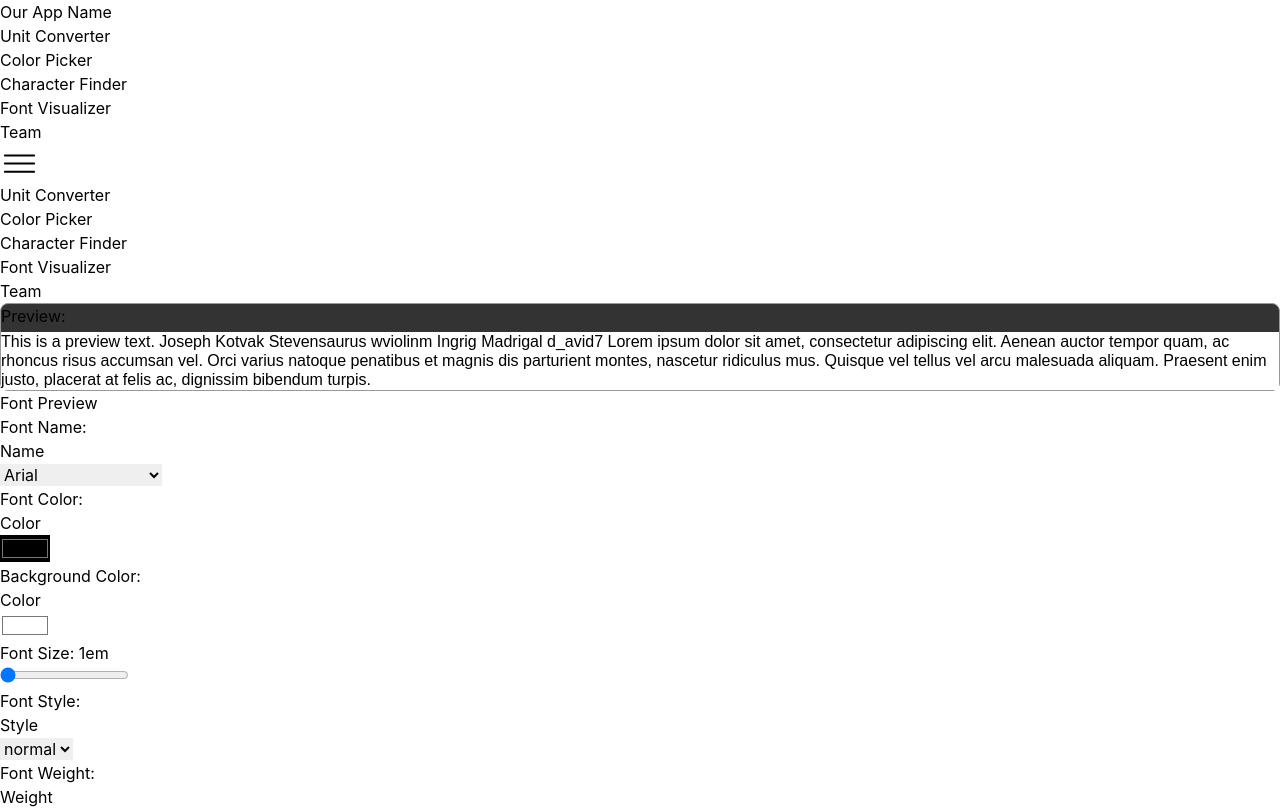
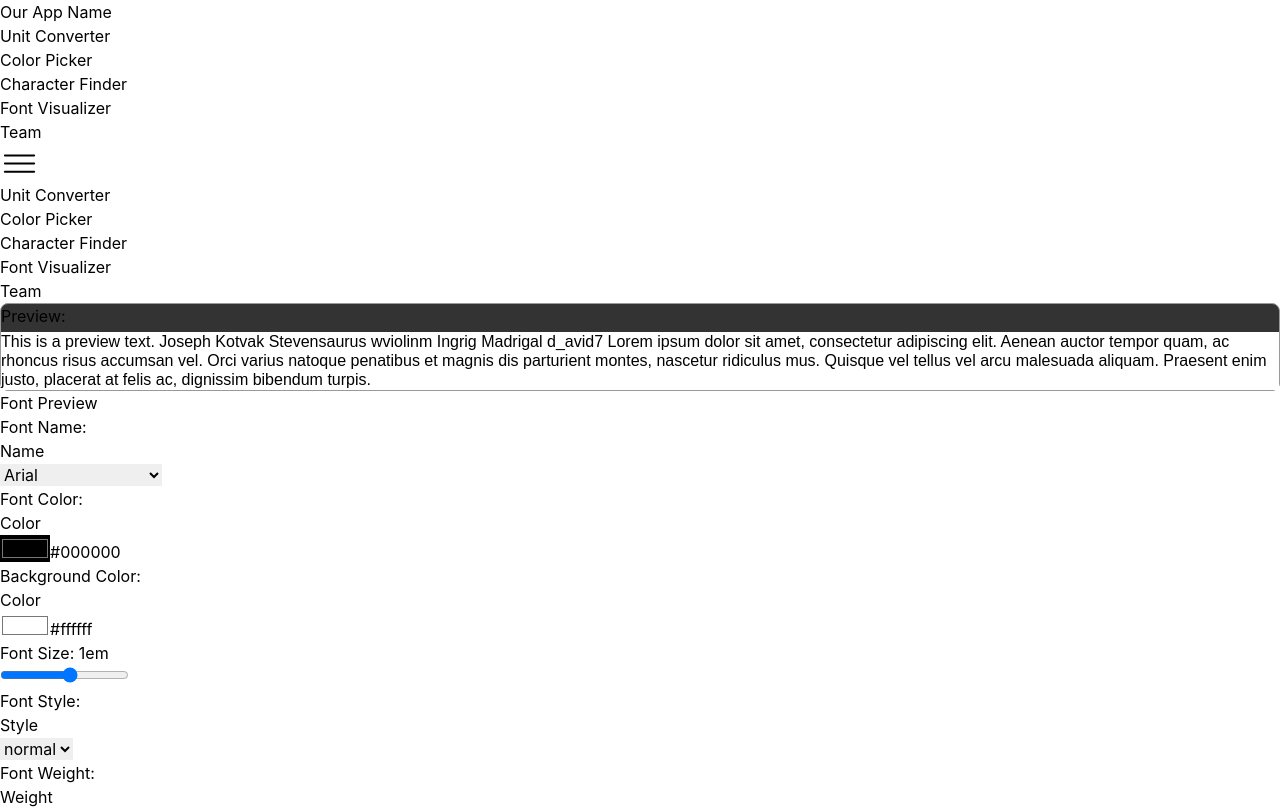
Before and after one commit to chingu-voyages/devex.tools, a React (Vite) app in the folder fetools-app/: page /font-visualizer in a window 1280 px wide. Shown: the top 808 px of the page. Built offline with nearby package versions, Linux system fonts and the light colour scheme.

Commit message:
update "Select Field"

```diff
--- a/fetools-app/src/components/FontVisualizer/FontPreview.jsx
+++ b/fetools-app/src/components/FontVisualizer/FontPreview.jsx
@@ -43,7 +43,7 @@ const FontPreview = ({
                 <select
                   value={font.name}
                   onChange={(e) => handleFontChange("name", e.target.value)}
-                  className="mt-1 p-2 border rounded flex-grow"
+                  className="mt-1 p-1  flex-grow"
                 >
                   {fontFamilies.map((family) => (
                     <option key={family} value={family}>
@@ -56,7 +56,7 @@ const FontPreview = ({
           </div>
 
           <div className="items-stretch self-stretch flex gap-4 max-md:flex-wrap">
-            <span className="items-stretch flex grow basis-[0%] flex-col px-5">
+            <span className="items-stretch flex-grow flex flex-col px-5">
               <div className="text-neutral-400 text-base font-bold">
                 Font Color:
               </div>
@@ -66,17 +66,18 @@ const FontPreview = ({
                   type="color"
                   value={font.color}
                   onChange={handleColorChange}
-                  className="mt-1 p-2 border rounded"
+                  className="mt-1 p-1"
                   id="fontColor"
                   name="fontColor"
                   style={{
                     backgroundColor: font.color,
                   }}
                 />
+                <span className="ml-2">{font.color}</span>
               </span>
             </span>
 
-            <span className="items-stretch flex grow basis-[0%] flex-col px-5">
+            <span className="items-stretch flex-grow flex flex-col px-5">
               <div className="text-neutral-400 text-base font-bold">
                 Background Color:
               </div>
@@ -86,13 +87,14 @@ const FontPreview = ({
                   type="color"
                   value={backgroundColor}
                   onChange={handleBackgroundColorChange}
-                  className="mt-1 p-2 border rounded"
+                  className="mt-1 p-1"
                   id="backgroundColor"
                   name="backgroundColor"
                   style={{
                     backgroundColor: backgroundColor,
                   }}
                 />
+                <span className="ml-2">{backgroundColor}</span>
               </span>
             </span>
           </div>
@@ -105,13 +107,13 @@ const FontPreview = ({
               <input
                 type="range"
                 value={font.fontSize}
-                min={8}
-                max={48}
-                step={1}
+                min={-10}
+                max={10}
+                step={0.01}
                 onChange={(e) =>
                   handleFontSizeChange(parseFloat(e.target.value))
                 }
-                className="flex-1"
+                className="flex-1 w-full"
               />
               <div className="stroke-[1px] flex w-3 shrink-0 h-3 flex-col ml-5 rounded-[50%]" />
             </div>
@@ -127,7 +129,7 @@ const FontPreview = ({
                 <select
                   value={font.style}
                   onChange={(e) => handleFontChange("style", e.target.value)}
-                  className="mt-1 p-2 border rounded"
+                  className="mt-1 p-1"
                 >
                   {fontStyles.map((style) => (
                     <option key={style} value={style}>
@@ -147,7 +149,7 @@ const FontPreview = ({
                 <select
                   value={font.weight}
                   onChange={(e) => handleFontChange("weight", e.target.value)}
-                  className="mt-1 p-2 border rounded"
+                  className="mt-1 p-1"
                 >
                   {fontWeights.map((weight) => (
                     <option key={weight} value={weight}>
@@ -171,7 +173,7 @@ const FontPreview = ({
                   onChange={(e) =>
                     handleFontChange("textTransform", e.target.value)
                   }
-                  className="mt-1 p-2 border rounded"
+                  className="mt-1 p-1"
                 >
                   {textTransformations.map((variant) => (
                     <option key={variant} value={variant}>
@@ -193,7 +195,7 @@ const FontPreview = ({
                   onChange={(e) =>
                     handleFontChange("textAlign", e.target.value)
                   }
-                  className="mt-1 p-2 border rounded"
+                  className="mt-1 p-1"
                 >
                   {textAligns.map((align) => (
                     <option key={align} value={align}>
```
